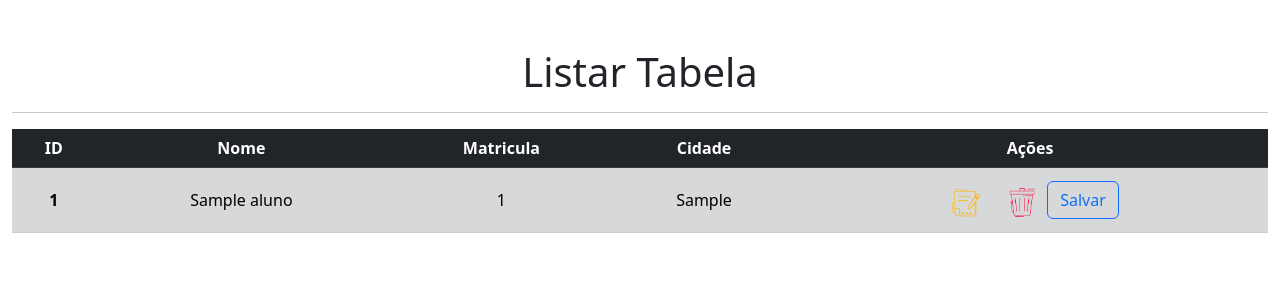
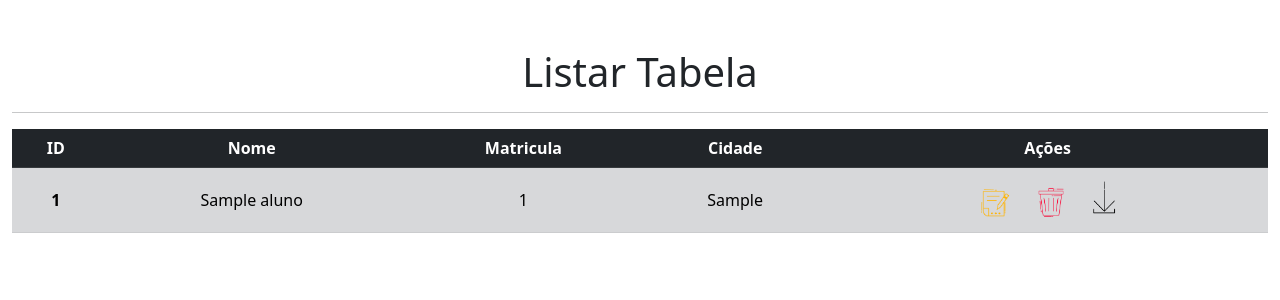
Before and after one commit to AlekGDEV/php-crud1, a PHP site: page /listar in a window 1280 px wide. Shown: the part 64-364 px from the top of the page. Run offline with PHP 8.4, Linux system fonts and the light colour scheme; tables that the repository leaves empty hold one stand-in row (values such as "Sample post").

Commit message:
adicionando o icone de salvar

```diff
--- a/src/views/listar.phtml
+++ b/src/views/listar.phtml
@@ -26,8 +26,8 @@
                                 <td>{$cadaAluno['cidade']}</td>
                                 <td>
                                     <a href='/listar?id={$id}' class='me-2' ><img src='./assets/img/editarIcon.png' alt='icone de editar' style='width: 3em; height: 3em;'></a>
-                                    <a onclick='confirmar({$id})'><img src='./assets/img/excluirIcon.png' alt='icone de excluir' style='width: 2.6em; height: 2.6em;'></a>
-                                    <a href='/salvar?id={$id}' class='btn btn-outline-primary'>Salvar</a>
+                                    <a onclick='confirmar({$id})' class='me-2'><img src='./assets/img/excluirIcon.png' alt='icone de excluir' style='width: 2.6em; height: 2.6em;'></a>
+                                    <a href='/salvar?id={$id}' class='pt-2'><img src='./assets/img/salvarIcon.png' alt='icone de salvar' style='width: 2.6em; height: 2.6em;'></a>
                                 </td>
                             </tr>";
                         }
```
Also changed, not shown: public/assets/img/salvarIcon.png (added).
